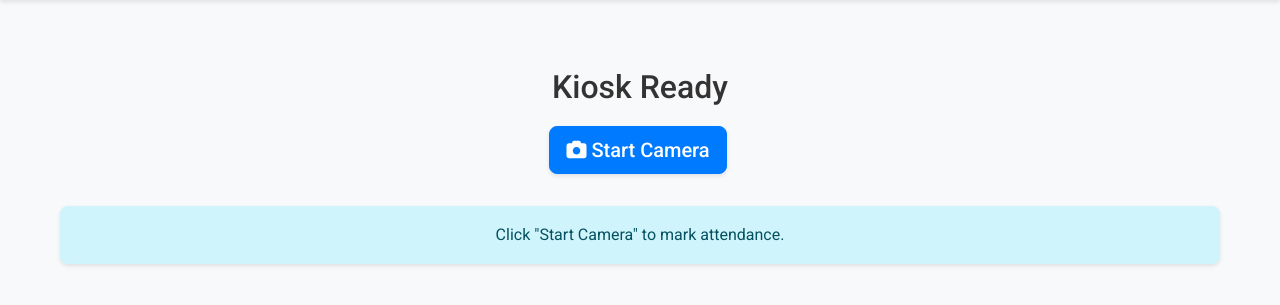
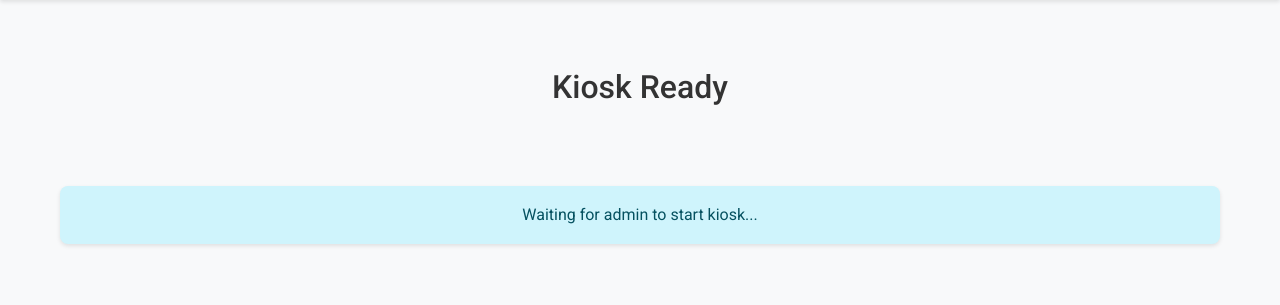
Before and after one commit to Shreyarg-77/face_attendance, a Flask app: page /kiosk_display in a window 1280 px wide. Shown: the part 98-403 px from the top of the page. Run offline with Flask 3, Linux system fonts and the light colour scheme.

Commit message:
Updated file

```diff
--- a/templates/kiosk_display.html
+++ b/templates/kiosk_display.html
@@ -5,19 +5,16 @@
     <h2 id="statusText">Kiosk Ready</h2>
     <p id="adminInfo" class="text-muted"></p>
 
-    <!-- Start Camera Button -->
-    <button id="startBtn" class="btn btn-primary btn-lg mb-3" onclick="startCamera()">
+    <button id="startBtn" class="btn btn-primary btn-lg mb-3" onclick="startCamera()" style="display: none;">
         <i class="fas fa-camera"></i> Start Camera
     </button>
 
-    <!-- Video Container -->
     <div style="position: relative; display: inline-block; margin: 20px auto;">
         <video id="video" autoplay playsinline muted style="display: none; width: 640px; max-width: 100%; border: 3px solid green; border-radius: 10px; background: #000;"></video>
     </div>
     <canvas id="canvas" style="display: none;"></canvas>
 
-    <div id="status" class="alert alert-info mt-3">Click "Start Camera" to mark attendance.</div>
-
+    <div id="status" class="alert alert-info mt-3">Waiting for admin to start kiosk...</div>
     <p id="debugInfo" class="text-muted small mt-3"></p>
 </div>
 
@@ -25,6 +22,7 @@
     let stream = null;
     let captureInterval = null;
     let isRunning = false;
+    let kioskActive = false;
 
     function checkKioskStatus() {
         fetch('/kiosk_status')
@@ -33,11 +31,23 @@
                 document.getElementById('debugInfo').innerText = 'Kiosk: ' + (data.active ? 'Active by ' + data.admin : 'Inactive');
 
                 if (data.active) {
+                    kioskActive = true;
                     document.getElementById('statusText').innerText = 'Kiosk Active';
                     document.getElementById('adminInfo').innerText = 'Started by: ' + data.admin;
+                    document.getElementById('status').innerHTML = 'Click "Start Camera" to mark attendance.';
+                    document.getElementById('status').className = 'alert alert-info mt-3';
+                    document.getElementById('startBtn').style.display = 'inline-block';
                 } else {
+                    kioskActive = false;
                     document.getElementById('statusText').innerText = 'Kiosk Inactive';
-                    document.getElementById('adminInfo').innerText = 'Kiosk not started by admin';
+                    document.getElementById('adminInfo').innerText = '';
+                    document.getElementById('status').innerHTML = '<i class="fas fa-exclamation-circle"></i> Kiosk is not started. Please contact admin.';
+                    document.getElementById('status').className = 'alert alert-warning mt-3';
+                    document.getElementById('startBtn').style.display = 'none';
+
+                    if (isRunning) {
+                        stopCamera();
+                    }
                 }
             })
             .catch(err => {
@@ -49,21 +59,14 @@
         if (isRunning) return;
 
         try {
-            // Request camera with specific constraints
             stream = await navigator.mediaDevices.getUserMedia({
-                video: {
-                    width: { ideal: 640 },
-                    height: { ideal: 480 },
-                    facingMode: 'user'
-                },
+                video: { width: { ideal: 640 }, height: { ideal: 480 }, facingMode: 'user' },
                 audio: false
             });
 
-            // Attach stream to video element
             const video = document.getElementById('video');
             video.srcObject = stream;
 
-            // Wait for video to load
             video.onloadedmetadata = function() {
                 video.play();
                 video.style.display = 'block';
@@ -77,7 +80,7 @@
             captureInterval = setInterval(captureAndSend, 3000);
         } catch (err) {
             console.error('Camera error:', err);
-            document.getElementById('status').innerHTML = '<i class="fas fa-exclamation-triangle"></i> Camera access denied. Please allow permissions.';
+            document.getElementById('status').innerHTML = '<i class="fas fa-exclamation-triangle"></i> Camera access denied.';
             document.getElementById('status').className = 'alert alert-danger mt-3';
         }
     }
@@ -96,7 +99,7 @@
         video.style.display = 'none';
         video.srcObject = null;
 
-        document.getElementById('startBtn').style.display = 'inline-block';
+        document.getElementById('startBtn').style.display = 'none';
         document.getElementById('status').innerHTML = 'Click "Start Camera" to mark attendance.';
         document.getElementById('status').className = 'alert alert-info mt-3';
         isRunning = false;
@@ -107,21 +110,16 @@
         const canvas = document.getElementById('canvas');
         const ctx = canvas.getContext('2d');
 
-        // Ensure video is ready
         if (video.readyState === video.HAVE_ENOUGH_DATA && stream) {
             canvas.width = video.videoWidth;
             canvas.height = video.videoHeight;
             ctx.drawImage(video, 0, 0, canvas.width, canvas.height);
 
             const image = canvas.toDataURL('image/jpeg', 0.8);
-
             const formData = new FormData();
             formData.append('image', image);
 
-            fetch('/mark_attendance_student', {
-                method: 'POST',
-                body: formData
-            })
+            fetch('/mark_attendance_student', { method: 'POST', body: formData })
             .then(response => response.json())
             .then(data => {
                 if (data.status === 'success') {
@@ -136,13 +134,11 @@
                     document.getElementById('status').className = 'alert alert-warning mt-3';
                 }
             })
-            .catch(err => {
-                console.error('Error:', err);
-            });
+            .catch(err => { console.error('Error:', err); });
         }
     }
 
-    setInterval(checkKioskStatus, 5000);
+    setInterval(checkKioskStatus, 3000);
     checkKioskStatus();
     window.addEventListener('beforeunload', stopCamera);
 </script>
```
